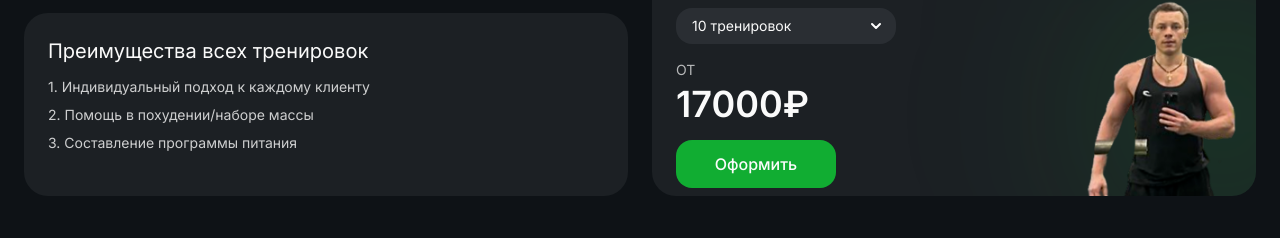
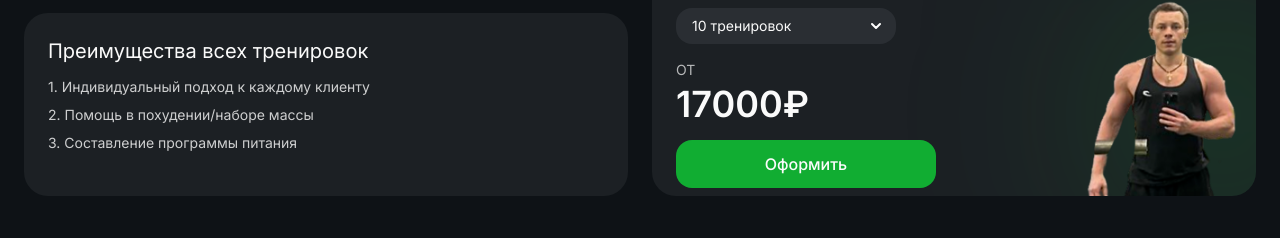
Before and after one commit to sghjdfghjs/finaltests, a Next.js app: page / in a window 1280 px wide. Shown: the part 1653-1891 px from the top of the page. Built offline with nearby package versions, Linux system fonts and the light colour scheme.

Commit message:
Update services-section.tsx

```diff
--- a/components/services-section.tsx
+++ b/components/services-section.tsx
@@ -241,7 +241,7 @@ export function ServicesSection() {
                   href={generateTelegramUrl("Функциональные тренировки", functionalSessions)}
                   target="_blank"
                   rel="noopener noreferrer"
-                  className="w-full max-w-[160px] inline-block text-center bg-primary text-primary-foreground px-4 md:px-6 py-2.5 md:py-3 rounded-lg font-medium hover:opacity-90 hover:shadow-lg transition-all duration-300"
+                  className="w-full max-w-[160px] md:max-w-[260px] inline-block text-center bg-primary text-primary-foreground px-4 md:px-6 py-2.5 md:py-3 rounded-lg font-medium md:whitespace-nowrap hover:opacity-90 hover:shadow-lg transition-all duration-300"
                 >
                   Оформить
                 </a>
```
